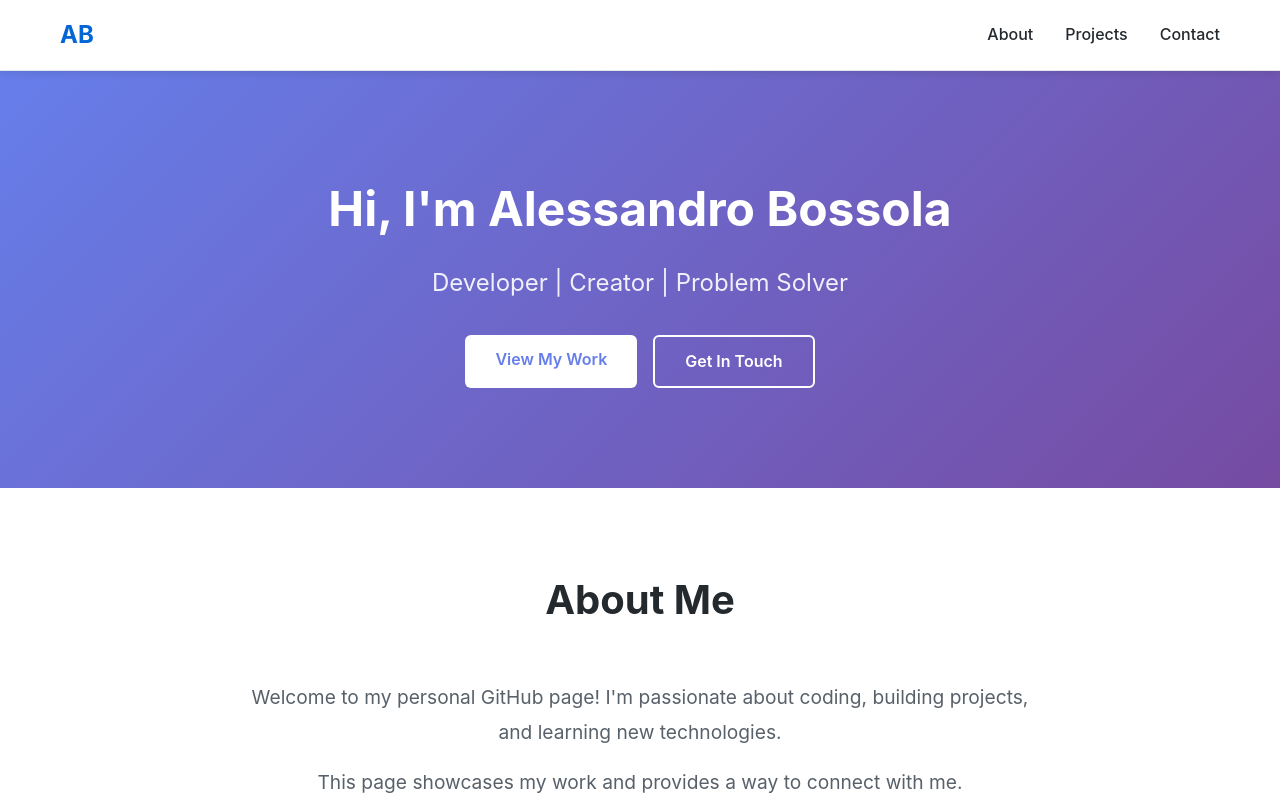
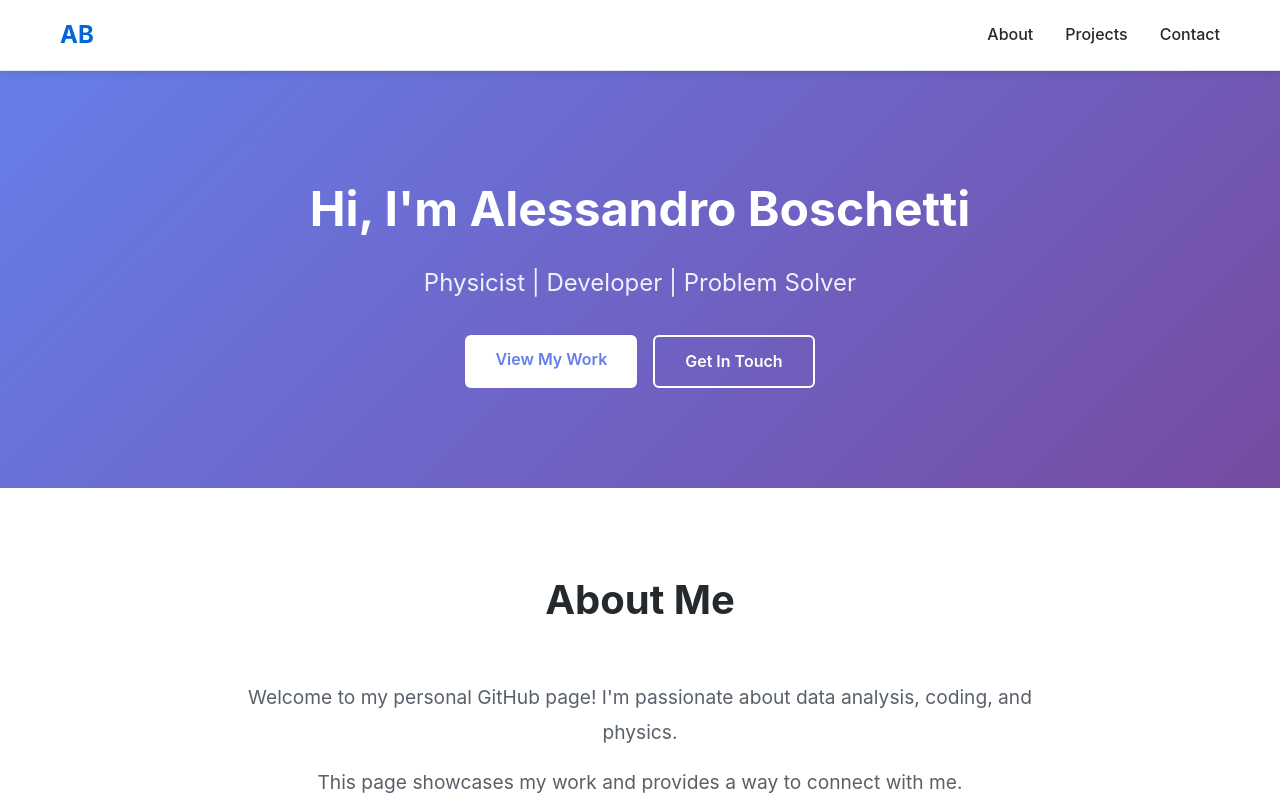
Before and after one commit to alebossource/alebossource.github.io, a plain HTML site: page index.html in a window 1280 px wide. Shown: the top 803 px of the page. Drawn offline with Linux system fonts and the light colour scheme.

Commit message:
Update personal information in index.html

```diff
--- a/index.html
+++ b/index.html
@@ -3,9 +3,9 @@
 <head>
     <meta charset="UTF-8">
     <meta name="viewport" content="width=device-width, initial-scale=1.0">
-    <meta name="description" content="Alessandro Bossola - Personal GitHub Page">
-    <meta name="author" content="Alessandro Bossola">
-    <title>Alessandro Bossola | GitHub</title>
+    <meta name="description" content="Alessandro Boschetti - Personal GitHub Page">
+    <meta name="author" content="Alessandro Boschetti">
+    <title>Alessandro Boschetti | GitHub</title>
     <link rel="stylesheet" href="style.css">
 </head>
 <body>
@@ -26,8 +26,8 @@
         <section id="hero" class="hero">
             <div class="container">
                 <div class="hero-content">
-                    <h1 class="hero-title">Hi, I'm Alessandro Bossola</h1>
-                    <p class="hero-subtitle">Developer | Creator | Problem Solver</p>
+                    <h1 class="hero-title">Hi, I'm Alessandro Boschetti</h1>
+                    <p class="hero-subtitle">Physicist | Developer | Problem Solver</p>
                     <div class="hero-buttons">
                         <a href="#projects" class="btn btn-primary">View My Work</a>
                         <a href="#contact" class="btn btn-secondary">Get In Touch</a>
@@ -40,7 +40,7 @@
             <div class="container">
                 <h2 class="section-title">About Me</h2>
                 <div class="about-content">
-                    <p>Welcome to my personal GitHub page! I'm passionate about coding, building projects, and learning new technologies.</p>
+                    <p>Welcome to my personal GitHub page! I'm passionate about data analysis, coding, and physics.</p>
                     <p>This page showcases my work and provides a way to connect with me.</p>
                 </div>
             </div>
@@ -87,7 +87,7 @@
 
     <footer>
         <div class="container">
-            <p>&copy; 2026 Alessandro Bossola. Built with ❤️ using GitHub Pages.</p>
+            <p>&copy; 2026 Alessandro Boschetti. Built with ❤️ using GitHub Pages.</p>
         </div>
     </footer>
 
```
